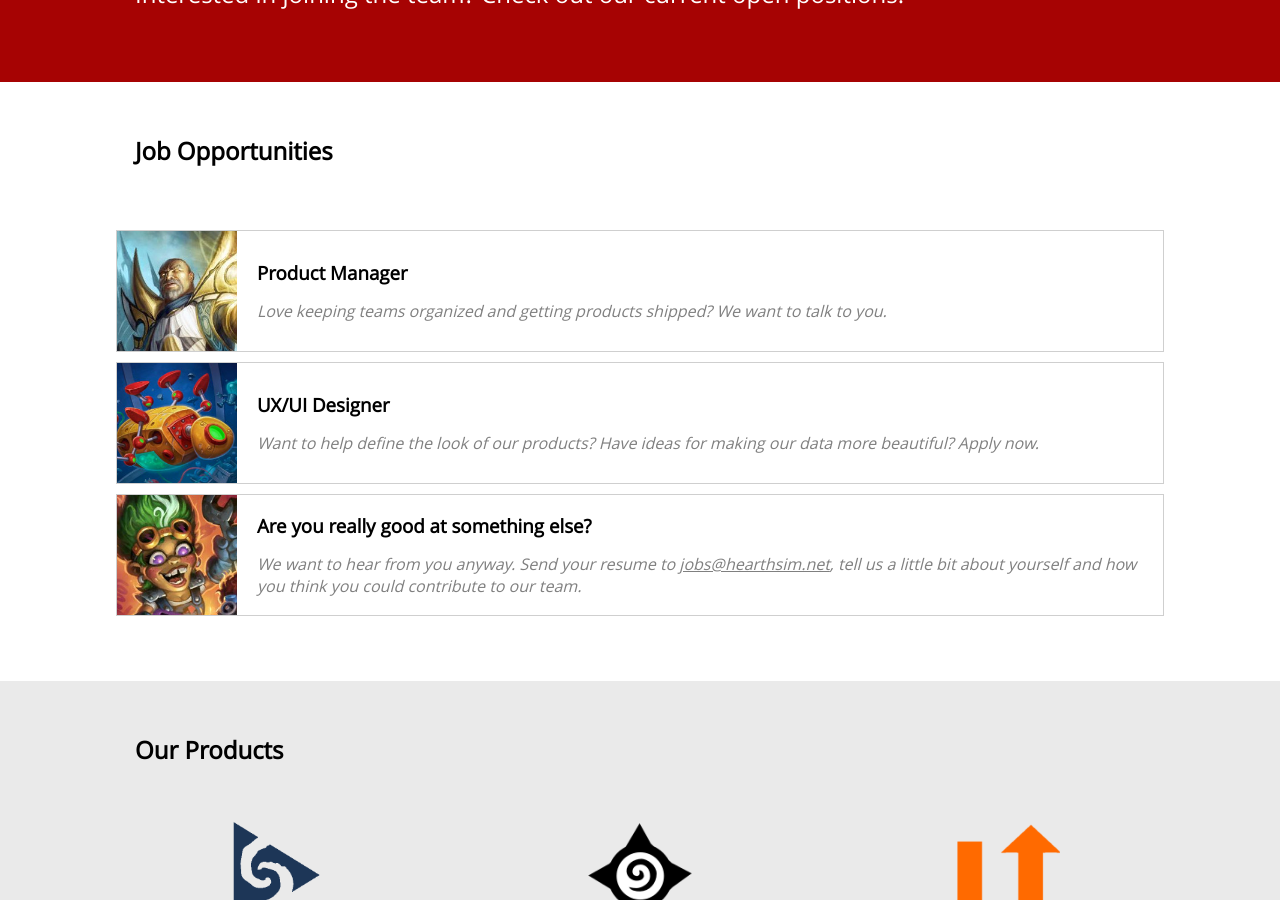
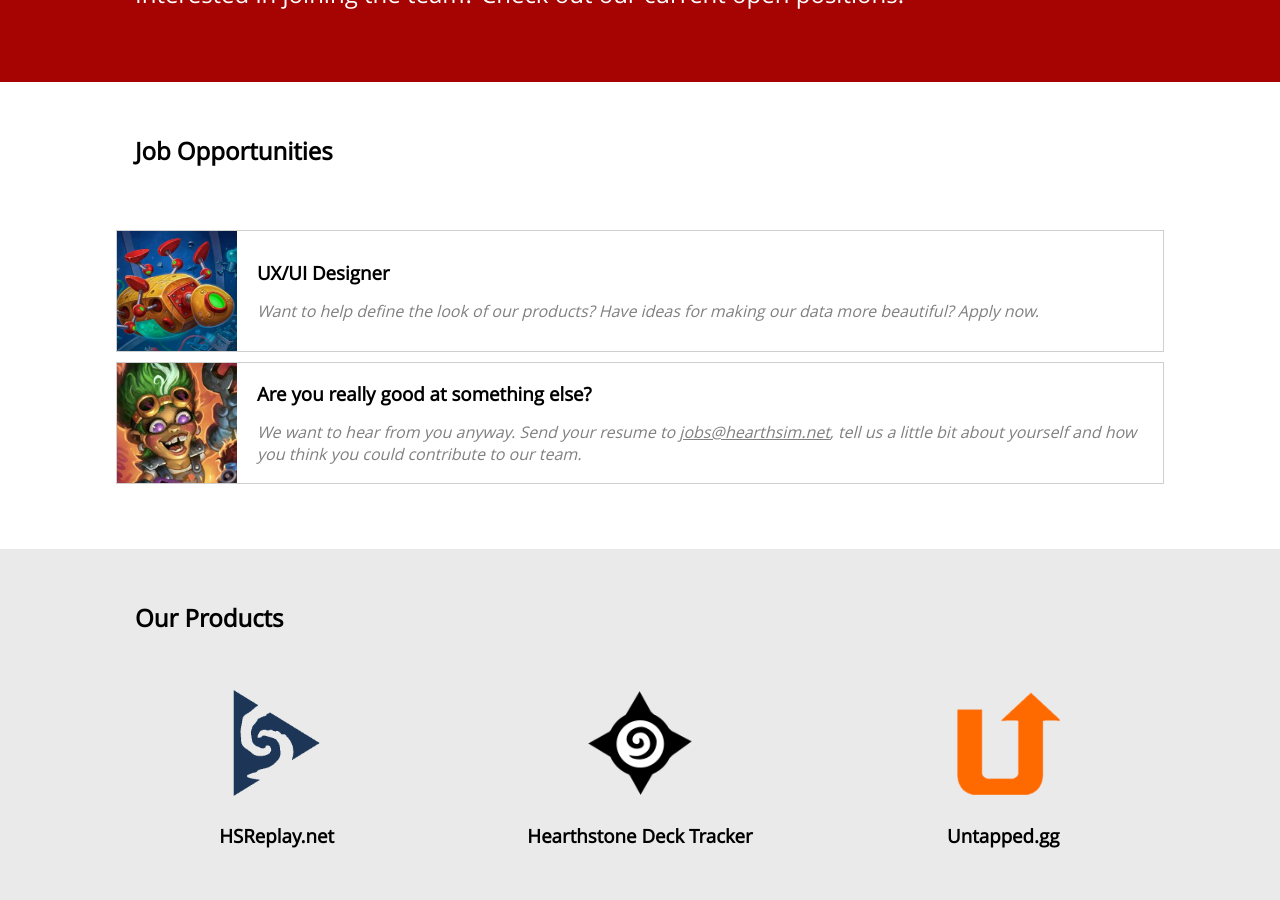
Before and after one commit to HearthSim/hearthsim.net, a Jekyll site: the page built from careers.html, in a window 1280 px wide and 900 px high, scrolled down 334 px. Built offline with Jekyll 4.4.1, drawn with Linux system fonts in a browser that asks for light colours.

Commit message:
Remove product manager job listing

```diff
--- a/careers.html
+++ b/careers.html
@@ -18,22 +18,6 @@
 	<div class="container"><h2 class="section-header">Job opportunities</h2></div>
 	<div class="container breakout">
 		<div class="job-listing">
-			<a
-				href="https://docs.google.com/document/d/1KD_K7ehcrGmiPLojLIdoHRQZzEZU6HRQlW2X20dJfQ0/"
-			>
-				<div class="job-item">
-					<div class="image-container">
-						<img src="static/product-manager.jpg" />
-					</div>
-					<div class="job">
-						<h3>Product Manager</h3>
-						<p class="summary">
-							Love keeping teams organized and getting products shipped?
-							We want to talk to you.
-						</p>
-					</div>
-				</div>
-			</a>
 			<a
 				href="https://docs.google.com/document/d/1nQbHb9aJINIgPiPo4g6MM2BhIFCU5DxKQ6aYy1PdSIg/"
 			>
```
